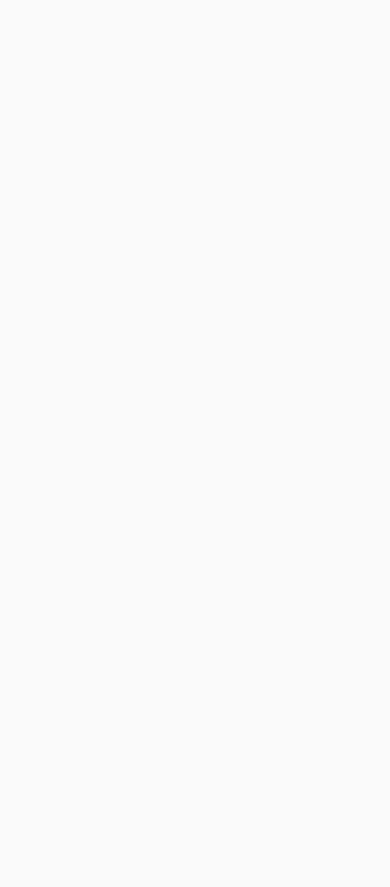
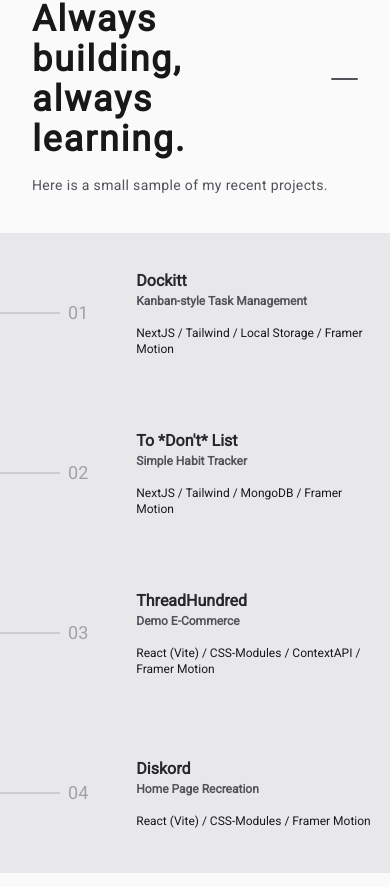
Before and after one commit to williamalowe/portfolio, a Next.js app: page / in a window 390 px wide. Shown: the part 2077-2964 px from the top of the page. Before the commit the page ends 1974 px from the top, so only its background shows below. Built offline with nearby package versions, Linux system fonts and the light colour scheme.

Commit message:
styles: add project-item mobile styles

```diff
--- a/src/_lib/data.ts
+++ b/src/_lib/data.ts
@@ -23,7 +23,7 @@
   {
     title: "Diskord",
     description: "Home Page Recreation",
-    tech: "React (Vite) / CSS-Modoules / Framer Motion",
+    tech: "React (Vite) / CSS-Modules / Framer Motion",
     imageURL: "/diskord.png",
     demoURL: "https://github.com/williamalowe/next-dockitt",
   },
--- a/src/app/page.tsx
+++ b/src/app/page.tsx
@@ -9,7 +9,7 @@
     <main className="flex min-h-screen flex-col items-center justify-between">
       <Intro />
       <About />
-      {/* <Projects /> */}
+      <Projects />
       {/* <Experience /> */}
       {/* <Contact /> */}
     </main>
--- a/src/components/project-item.tsx
+++ b/src/components/project-item.tsx
@@ -43,13 +43,14 @@
     },
   };
   return (
+    <>
       <motion.div
-      className="relative group bg-zinc-400/20 hover:bg-zinc-50 flex items-center transition overflow-hidden"
+        className="hidden sm:flex relative group bg-zinc-400/20 hover:bg-zinc-50 items-center transition overflow-hidden"
         variants={parent}
         initial="notHovered"
         whileHover="hovered"
       >
-      <div className="w-[200px] h-[2px] bg-zinc-400/40" />
+        <div className="w-[120px] md:w-[200px] h-[2px] bg-zinc-400/40" />
         <h5 className="ml-2 text-zinc-400 text-lg">0{index}</h5>
         <div className="ml-12 relative w-full flex-1">
           <h3 className="text-zinc-800 font-bold group-hover:text-4xl transition">
@@ -86,5 +87,24 @@
           </motion.div>
         </div>
       </motion.div>
+      {/* mobile view */}
+      <a
+        href={demoURL}
+        target="_blank"
+        className="flex sm:hidden h-[160px] group bg-zinc-400/20 items-center pr-4"
+      >
+        <div className="w-[60px] md:w-[200px] h-[2px] bg-zinc-400/40" />
+        <h5 className="ml-2 text-zinc-400 text-lg">0{index}</h5>
+        <div className="ml-12 relative w-full flex-1">
+          <h3 className="text-zinc-800 font-bold">
+            {title}
+          </h3>
+          <h5 className="text-xs top-6 w-fit text-zinc-600 font-bold">
+            {desc}
+          </h5>
+          <p className="text-xs mt-4">{tech}</p>
+        </div>
+      </a>
+    </>
   );
 }
--- a/src/components/projects.tsx
+++ b/src/components/projects.tsx
@@ -3,7 +3,6 @@
 import { projects } from "@/_lib/data";
 import { BsArrowRight, BsCaretDownFill } from "react-icons/bs";
 import Link from "next/link";
-import ReturnArrow from "./return-arrow";
 
 export default function Projects() {
   return (
@@ -12,12 +11,12 @@
       className="relative min-h-screen w-full flex flex-col bg-zinc-50 text-zinc-900 justify-center"
     >
       <div className="flex flex-col mt-24">
-        <div className="h-[240px] flex flex-col justify-center gap-y-4 px-24">
+        <div className="h-[240px] flex flex-col justify-center gap-y-4 px-8 sm:px-24">
           <div className="flex gap-x-8 items-center">
             <h3 className="text-4xl font-bold tracking-wider">Always building, always learning.</h3>
             <div className="w-[60px] h-[2px] bg-zinc-600 rounded-full"/>
           </div>
-          <h5 className="text-zinc-600 tracking-wide text-sm">Here is a small sample of my recent projects.</h5>
+          <h5 className="text-zinc-600 tracking-wide text-sm mb-8">Here is a small sample of my recent projects.</h5>
         </div>
         {projects.map((project, index) => (
           <ProjectItem
```
Lines whose indentation alone changed are shown as unchanged.
